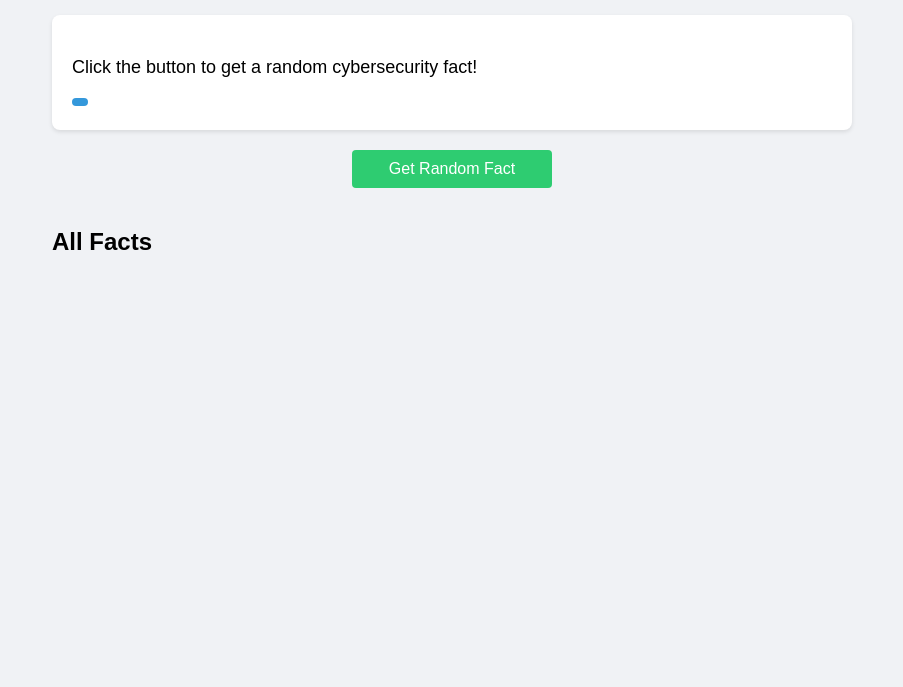
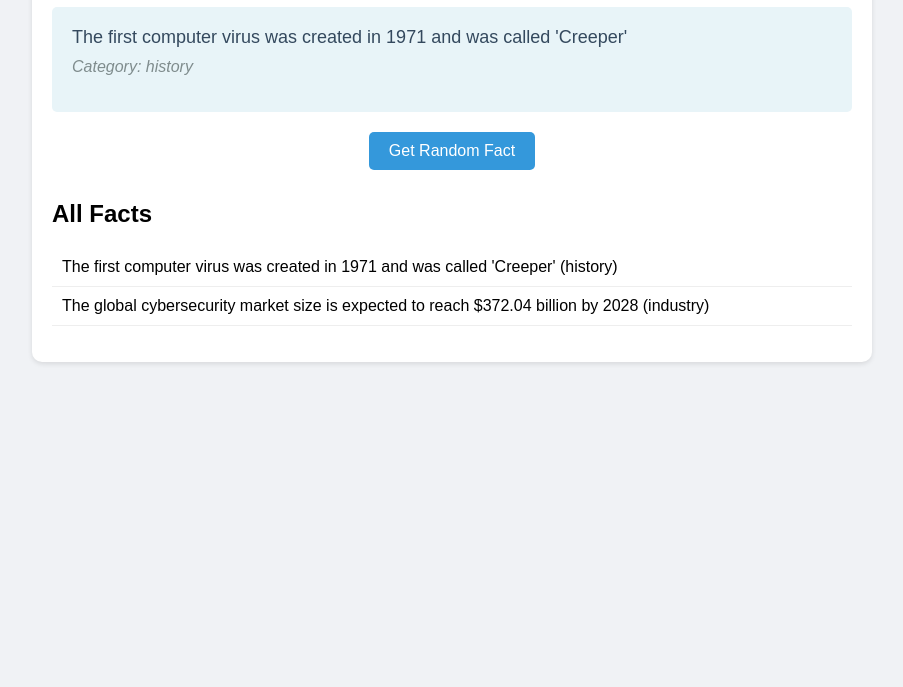
Before and after one commit to Naazahmedi04/Cybersecurity-01, a plain HTML site: page index.html in a window 1280 px wide. Shown: the part 113-800 px from the top of the page, without its empty margins (188-1091 px from the left). Drawn offline with Linux system fonts and the light colour scheme.

Commit message:
Update index.html

```diff
--- a/index.html
+++ b/index.html
@@ -3,140 +3,151 @@
 <head>
     <meta charset="UTF-8">
     <meta name="viewport" content="width=device-width, initial-scale=1.0">
-    <title>Cybersecurity Facts App</title>
+    <title>Cybersecurity Facts</title>
     <style>
         body {
             font-family: 'Arial', sans-serif;
+            background-color: #f0f2f5;
             margin: 0;
             padding: 20px;
-            background-color: #f0f2f5;
         }
 
         .container {
             max-width: 800px;
             margin: 0 auto;
+            background-color: white;
             padding: 20px;
+            border-radius: 10px;
+            box-shadow: 0 2px 5px rgba(0,0,0,0.1);
         }
 
         h1 {
             color: #2c3e50;
             text-align: center;
-            margin-bottom: 30px;
         }
 
-        .fact-container {
-            background-color: white;
+        .fact-display {
+            background-color: #e8f4f8;
             padding: 20px;
-            border-radius: 8px;
-            box-shadow: 0 2px 4px rgba(0,0,0,0.1);
-            margin-bottom: 20px;
+            border-radius: 5px;
+            margin: 20px 0;
         }
 
-        #fact-display {
+        #fact-text {
             font-size: 18px;
-            line-height: 1.6;
-            margin-bottom: 10px;
+            color: #34495e;
+            margin: 0;
         }
 
-        #category-badge {
-            display: inline-block;
-            padding: 4px 8px;
-            border-radius: 4px;
-            font-size: 12px;
-            font-weight: bold;
-            text-transform: uppercase;
-            background-color: #3498db;
-            color: white;
+        #category {
+            color: #7f8c8d;
+            font-style: italic;
+            margin-top: 10px;
         }
 
         button {
             display: block;
-            width: 200px;
             margin: 20px auto;
-            padding: 10px;
-            background-color: #2ecc71;
+            padding: 10px 20px;
+            background-color: #3498db;
             color: white;
             border: none;
-            border-radius: 4px;
+            border-radius: 5px;
             cursor: pointer;
             font-size: 16px;
         }
 
         button:hover {
-            background-color: #27ae60;
+            background-color: #2980b9;
         }
 
-        .all-facts-container {
-            margin-top: 40px;
+        .all-facts {
+            margin-top: 30px;
         }
 
         #facts-list {
-            display: grid;
-            gap: 15px;
+            list-style-type: none;
+            padding: 0;
         }
 
-        .fact-card {
-            background-color: white;
-            padding: 15px;
-            border-radius: 8px;
-            box-shadow: 0 2px 4px rgba(0,0,0,0.1);
+        #facts-list li {
+            padding: 10px;
+            border-bottom: 1px solid #eee;
+        }
+
+        #facts-list li:hover {
+            background-color: #f8f9fa;
         }
     </style>
 </head>
 <body>
     <div class="container">
         <h1>Cybersecurity Facts</h1>
-        <div class="fact-container">
-            <p id="fact-display">Click the button to get a random cybersecurity fact!</p>
-            <span id="category-badge"></span>
+        <div class="fact-display">
+            <p id="fact-text">Click the button to get a random cybersecurity fact!</p>
+            <p id="category"></p>
         </div>
         <button id="new-fact-btn">Get Random Fact</button>
-        <div class="all-facts-container">
+        <div class="all-facts">
             <h2>All Facts</h2>
-            <div id="facts-list"></div>
+            <ul id="facts-list"></ul>
         </div>
     </div>
 
     <script>
         const cybersecurityFacts = {
-            "cybersecurity_facts": [
+            "cybersecurityFacts": [
                 // ... (all 20 facts from the original script.js)
-                // I've removed them here for brevity, but you should include all 20 facts
+                {
+                    "id": 1,
+                    "fact": "The first computer virus was created in 1971 and was called 'Creeper'",
+                    "category": "history"
+                },
+                // ... Include all other facts here
+                {
+                    "id": 20,
+                    "fact": "The global cybersecurity market size is expected to reach $372.04 billion by 2028",
+                    "category": "industry"
+                }
             ]
         };
 
-        document.addEventListener('DOMContentLoaded', () => {
-            const factDisplay = document.getElementById('fact-display');
-            const categoryBadge = document.getElementById('category-badge');
+        // DOM elements
+        const factText = document.getElementById('fact-text');
+        const categoryText = document.getElementById('category');
         const newFactBtn = document.getElementById('new-fact-btn');
         const factsList = document.getElementById('facts-list');
 
+        // Function to display a random fact
         function displayRandomFact() {
-                const facts = cybersecurityFacts.cybersecurity_facts;
-                const randomFact = facts[Math.floor(Math.random() * facts.length)];
+            const facts = cybersecurityFacts.cybersecurityFacts;
+            const randomIndex = Math.floor(Math.random() * facts.length);
+            const fact = facts[randomIndex];
 
-                factDisplay.textContent = randomFact.fact;
-                categoryBadge.textContent = randomFact.category;
+            factText.textContent = fact.fact;
+            categoryText.textContent = `Category: ${fact.category}`;
         }
 
+        // Function to display all facts
         function displayAllFacts() {
+            const facts = cybersecurityFacts.cybersecurityFacts;
             factsList.innerHTML = '';
-                cybersecurityFacts.cybersecurity_facts.forEach(fact => {
-                    const factCard = document.createElement('div');
-                    factCard.className = 'fact-card';
-                    factCard.innerHTML = `
-                        <p>${fact.fact}</p>
-                        <span class="category-badge">${fact.category}</span>
-                    `;
-                    factsList.appendChild(factCard);
+
+            facts.forEach(fact => {
+                const li = document.createElement('li');
+                li.textContent = `${fact.fact} (${fact.category})`;
+                factsList.appendChild(li);
             });
         }
 
+        // Event listeners
         newFactBtn.addEventListener('click', displayRandomFact);
 
+        // Initialize the page
+        window.onload = () => {
             displayRandomFact();
             displayAllFacts();
-        });
+        };
     </script>
 </body>
 </html>
```
Lines whose indentation alone changed are shown as unchanged.
